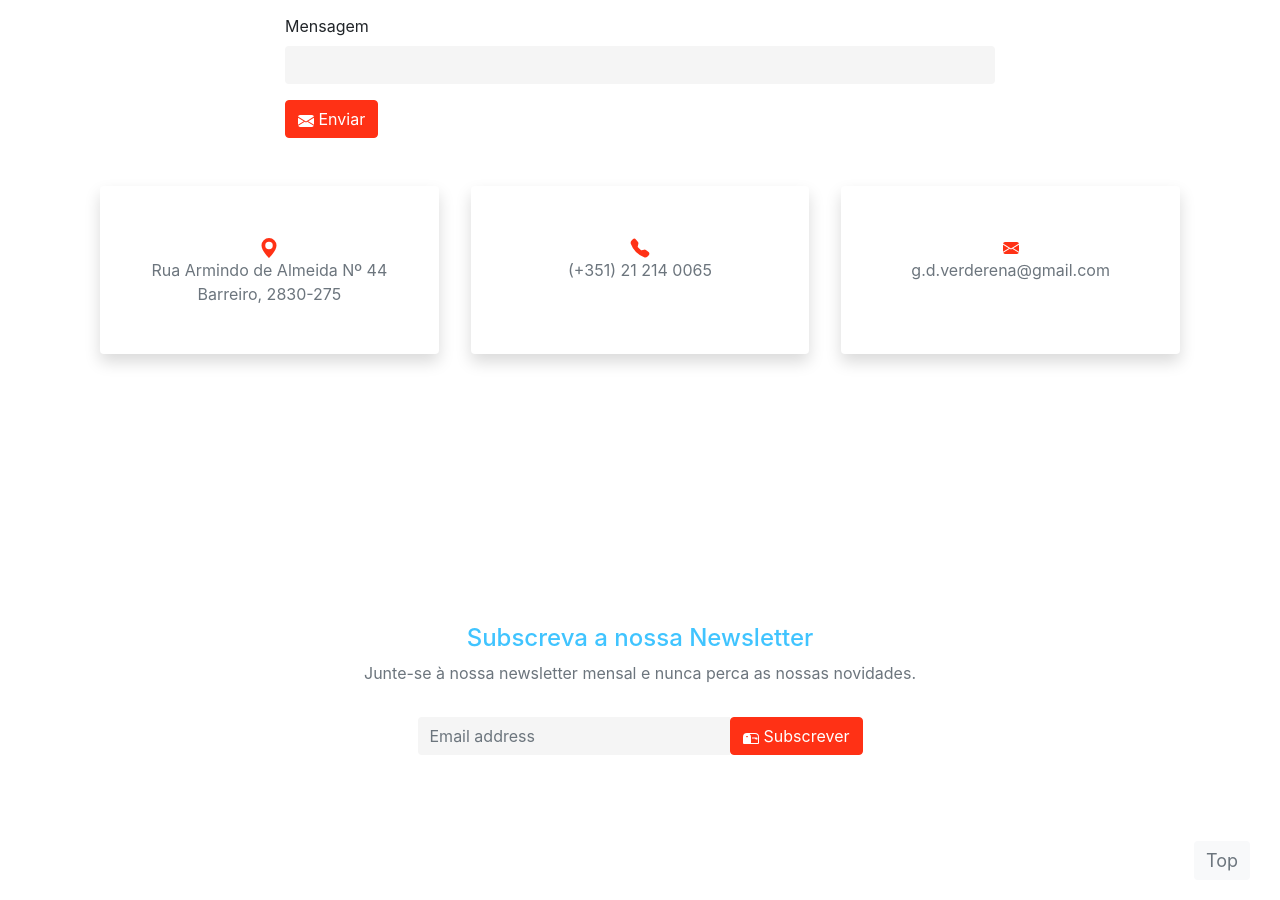
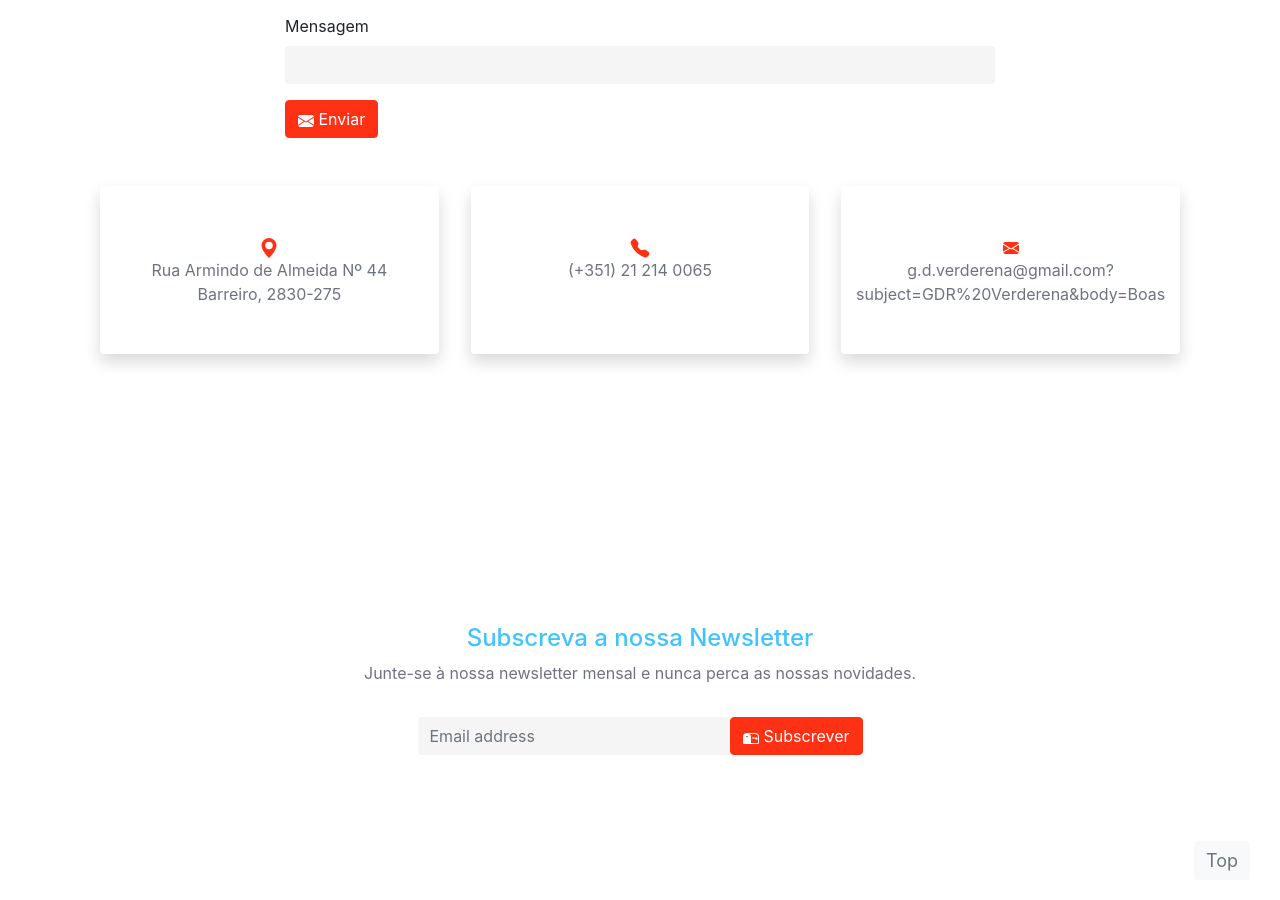
Before and after one commit to GDR-Verderena/gdr-verderena.github.io, a Jekyll site: the page built from contact/index.html, in a window 1280 px wide and 900 px high, scrolled down 418 px. Built offline with Jekyll 4.4.1, drawn with Linux system fonts in a browser that asks for light colours.

Commit message:
Update index.html

```diff
--- a/contact/index.html
+++ b/contact/index.html
@@ -66,7 +66,7 @@
  	 <path fill-rule="evenodd" d="M.05 3.555A2 2 0 0 1 2 2h12a2 2 0 0 1 1.95 1.555L8 8.414.05 3.555zM0 4.697v7.104l5.803-3.558L0 4.697zM6.761 8.83l-6.57 4.027A2 2 0 0 0 2 14h12a2 2 0 0 0 1.808-1.144l-6.57-4.027L8 9.586l-1.239-.757zm3.436-.586L16 11.801V4.697l-5.803 3.546z"/>
 </svg>
 
-                    <p class="font-size-6 mb-0"><a href="mailto:g.d.verderena@gmail.com" class="text-reset">g.d.verderena@gmail.com</a><br></p>
+                    <p class="font-size-6 mb-0"><a href="mailto:g.d.verderena@gmail.com" class="text-reset">g.d.verderena@gmail.com?subject=GDR%20Verderena&body=Boas</a><br></p>
                 </div>
             </div>
         </div>
```
